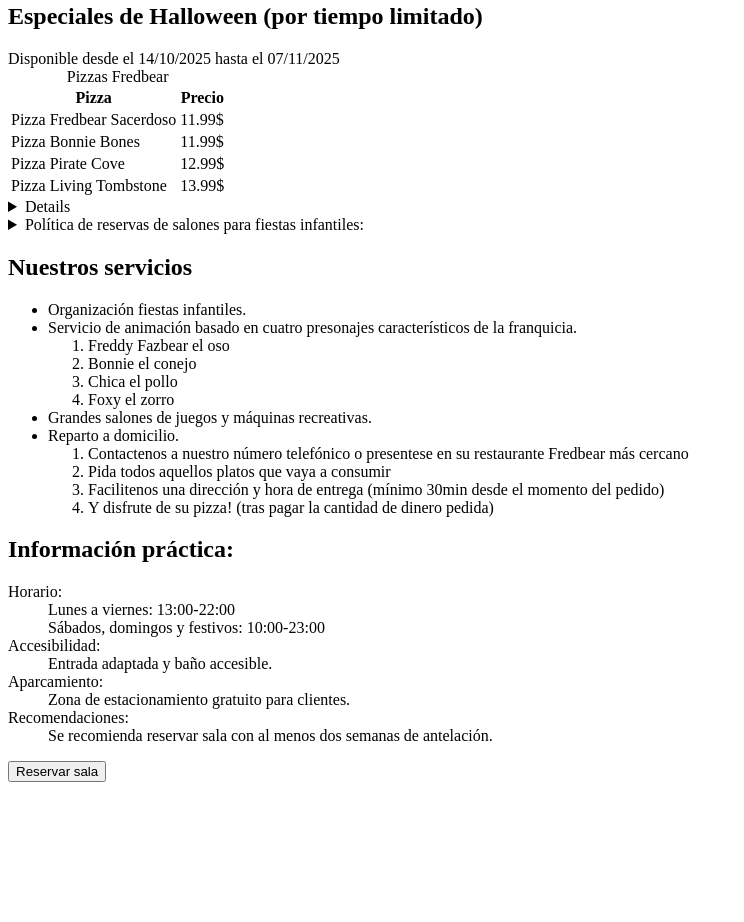
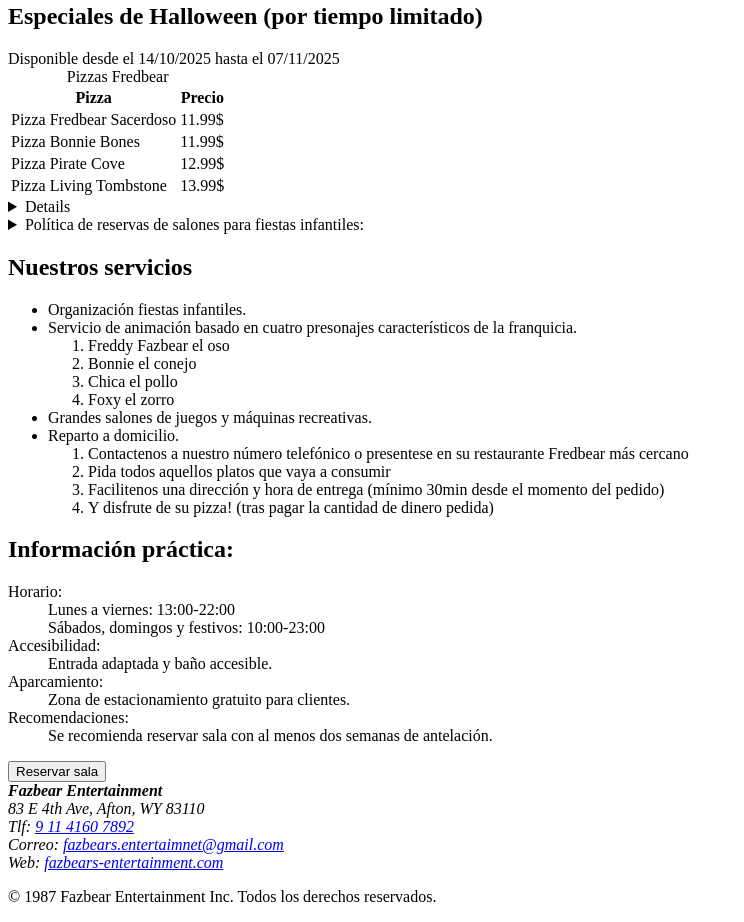
Before and after one commit to HVallesM/LMSGI_Tarea_Restaurante2, a plain HTML site: page index.html in a window 1280 px wide. Shown: the part 303-1225 px from the top of the page, without its empty margins (0-744 px from the left). Before the commit the page ends 1093 px from the top, so only its background shows below. Drawn offline with Linux system fonts and the light colour scheme.

Commit message:
4.Footer final
Encontré una web basada un poco en el restaurante en el que me inspiré, así que copié algunos datos como: lugar, teléfono, dirección... por lo demás, presenta una estructura que, en mi opinión, está bien.

```diff
--- a/index.html
+++ b/index.html
@@ -149,6 +149,19 @@
 </script>
 </body>
 <footer>
+	<address>
+		<strong>Fazbear Entertainment</strong>
+		<br>
+		83 E 4th Ave, Afton, WY 83110
+		<br>
+		Tlf: <a href="tel:+5491141607892">9 11 4160 7892</a>
+		<br>
+		Correo: <a href="mailto:fazbears.entertaimnet@gmail.com">fazbears.entertaimnet@gmail.com</a>
+		<br>
+		Web: <a href="https://fazbears-entertainment.com/">fazbears-entertainment.com</a>
+
+	</address>
+	<p>&copy; 1987 Fazbear Entertainment Inc. Todos los derechos reservados.</p>
 
 </footer>
 </html>
```
